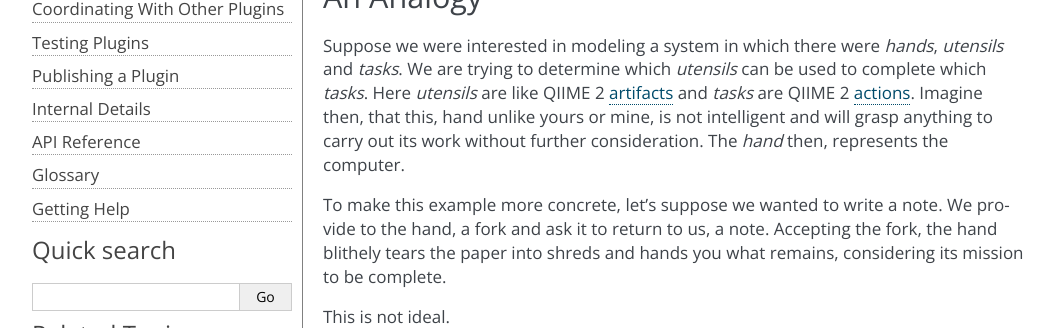
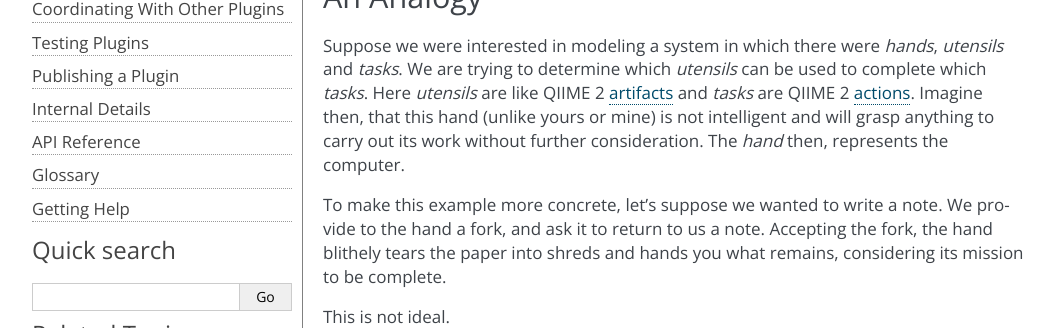
Before and after one commit to qiime2/dev-docs, a Sphinx documentation site: the page built from source/storing-data/types.rst, in a window 1280 px wide and 900 px high, scrolled down 573 px. Shown: the part 179-507 px from the top of the window, without its empty margins (106-1163 px from the left). Built offline with Sphinx 7.4.7, drawn with Linux system fonts in a browser that asks for light colours.

```diff
--- a/source/storing-data/types.rst
+++ b/source/storing-data/types.rst
@@ -11,11 +11,11 @@ An Analogy
 Suppose we were interested in modeling a system in which there were *hands*,
 *utensils* and *tasks*. We are trying to determine which *utensils* can be used
 to complete which *tasks*. Here *utensils* are like QIIME 2 :term:`artifacts<Artifact>` and *tasks* are QIIME 2 :term:`actions<Action>`.
-Imagine then, that this, hand unlike yours or mine, is not intelligent and will grasp anything to carry out its work without further consideration.
+Imagine then, that this hand (unlike yours or mine) is not intelligent and will grasp anything to carry out its work without further consideration.
 The *hand* then, represents the computer.
 
 To make this example more concrete, let's suppose we wanted to write a note.
-We provide to the hand, a fork and ask it to return to us, a note.
+We provide to the hand a fork, and ask it to return to us a note.
 Accepting the fork, the hand blithely tears the paper into shreds and hands you what remains, considering its mission to be complete.
 
 This is not ideal.
```
